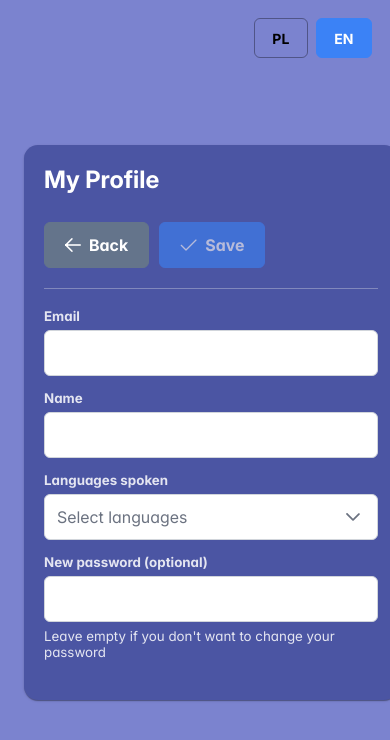
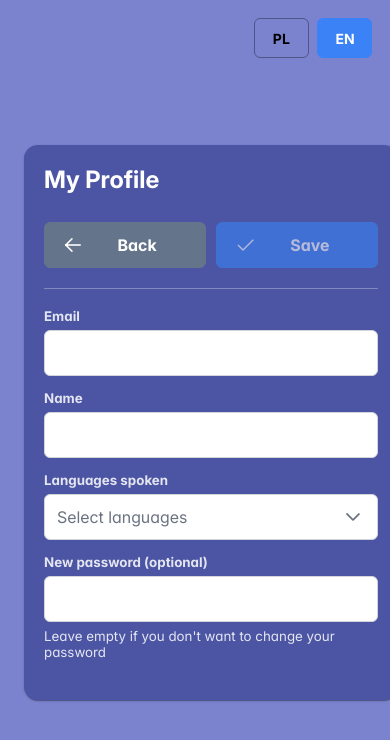
Before and after one commit to dziam-dziam/Street-Art---App-frontend, a React (Create React App) app: page /profile in a window 390 px wide. Shown: the top 740 px of the page. Built offline with nearby package versions, Linux system fonts and the light colour scheme; no server answers.

Commit message:
added basic responsivity

```diff
--- a/public/index.html
+++ b/public/index.html
@@ -1,14 +1,12 @@
-<!DOCTYPE html>
+<!doctype html>
 <html lang="en">
   <head>
     <meta charset="utf-8" />
     <link rel="icon" href="%PUBLIC_URL%/favicon.ico" />
     <meta name="viewport" content="width=device-width, initial-scale=1" />
     <meta name="theme-color" content="#000000" />
-    <meta
-      name="description"
-      content="Web site created using create-react-app"
-    />
+    <meta name="description" content="Street Art map and gallery application" />
+    <meta name="format-detection" content="telephone=no" />
     <link rel="apple-touch-icon" href="%PUBLIC_URL%/logo192.png" />
     <!--
       manifest.json provides metadata used when your web app is installed on a
@@ -24,7 +22,7 @@
       work correctly both with client-side routing and a non-root public URL.
       Learn how to configure a non-root public URL by running `npm run build`.
     -->
-    <title>React App</title>
+    <title>StreetApp</title>
   </head>
   <body>
     <noscript>You need to enable JavaScript to run this app.</noscript>
--- a/src/index.css
+++ b/src/index.css
@@ -1,5 +1,22 @@
+* {
+  box-sizing: border-box;
+}
+
+html, body, #root {
+  margin: 0;
+  padding: 0;
+  width: 100%;
+  min-height: 100%;
+}
+
+img {
+  max-width: 100%;
+  height: auto;
+}
+
 body {
   margin: 0;
+  overflow-x: hidden;
   font-family: -apple-system, BlinkMacSystemFont, 'Segoe UI', 'Roboto', 'Oxygen',
     'Ubuntu', 'Cantarell', 'Fira Sans', 'Droid Sans', 'Helvetica Neue',
     sans-serif;
@@ -11,3 +28,23 @@ code {
   font-family: source-code-pro, Menlo, Monaco, Consolas, 'Courier New',
     monospace;
 }
+
+@media (max-width: 768px) {
+
+  .p-button {
+    width: 100%;
+  }
+
+  .p-inputtext,
+  .p-dropdown,
+  .p-multiselect,
+  .p-calendar {
+    width: 100%;
+  }
+
+}
+
+  .map {
+  width: 100%;
+  height: 60vh;
+}
```
